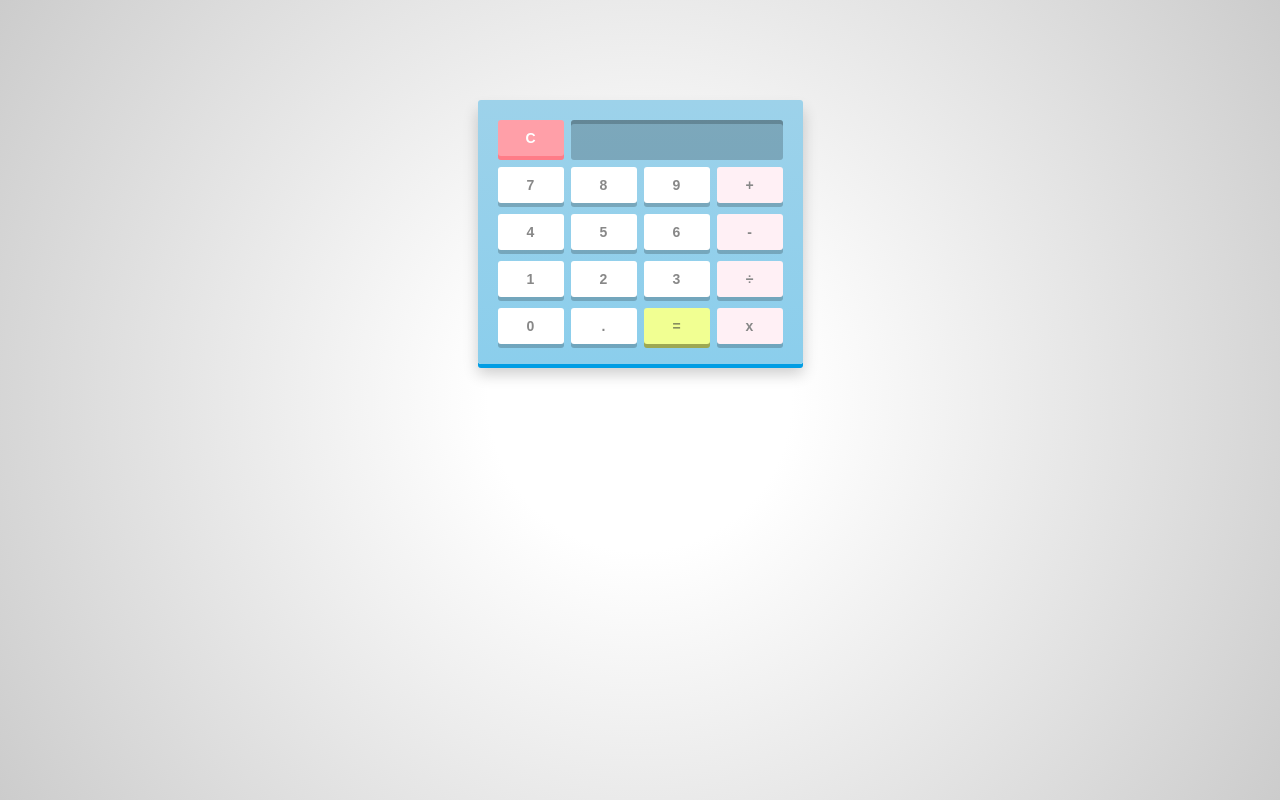
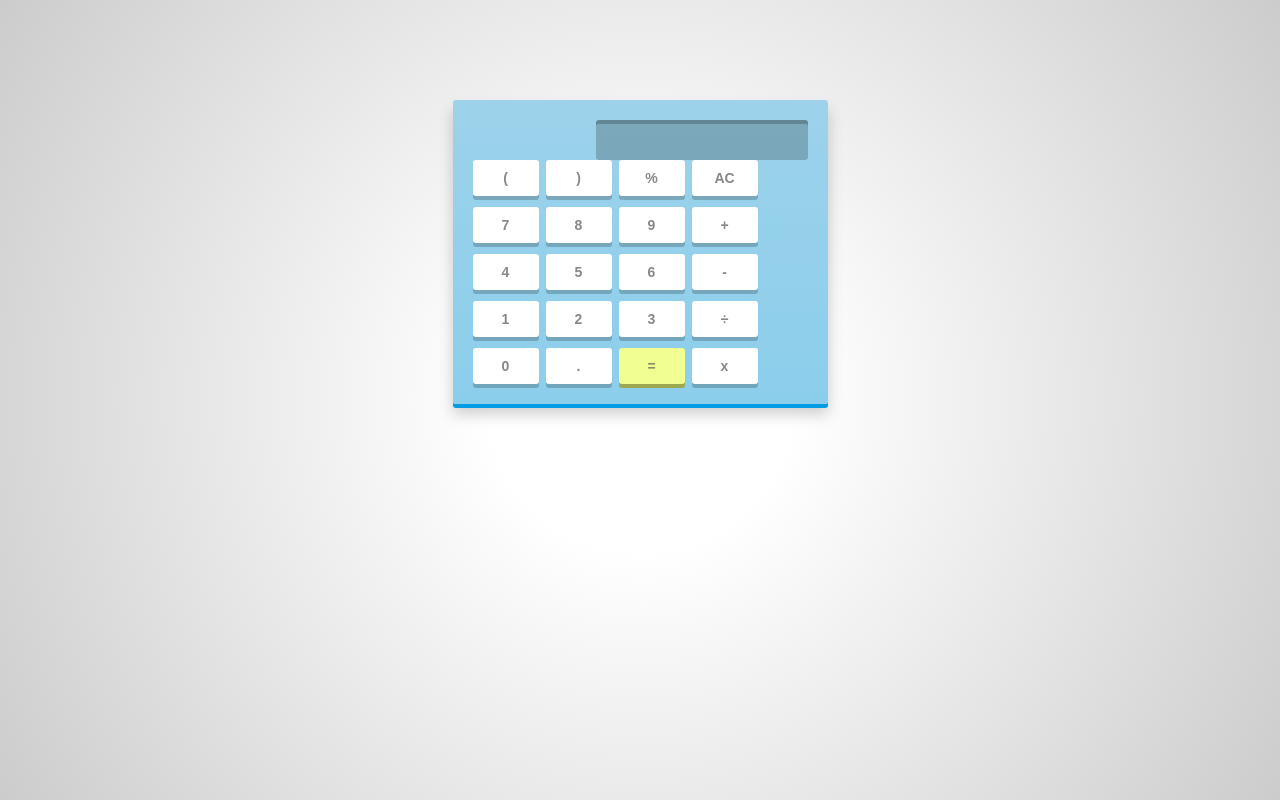
Before and after one commit to GoodBoyNYC/Calculator, a plain HTML site: page index.html in a window 1280 px wide. Drawn offline with Linux system fonts and the light colour scheme.

Commit message:
formatted CSS

```diff
--- a/CSS/calcTheme.css
+++ b/CSS/calcTheme.css
@@ -20,7 +20,7 @@ html {
 
 /* Using box shadows to create 3D effects */
 #calculator {
-	width: 325px;
+	width: 375px;
 	height: auto;
 
 	margin: 100px auto;
@@ -92,10 +92,7 @@ html {
 
 /* Remove right margins from operator keys */
 /* style different type of keys (operators/evaluate/clear) differently */
-.keys span.operator {
-	background: #FFF0F5;
-	margin-right: 0;
-}
+
 
 .keys span.eval {
 	background: #f1ff92;
--- a/index.html
+++ b/index.html
@@ -13,12 +13,15 @@
 <div id="calculator">
 	<!-- Screen and clear key -->
 	<div class="top">
-		<span class="clear">C</span>
 		<div class="screen"></div>
 	</div>
 
 	<div class="keys">
 		<!-- operators and other keys -->
+		<span class="operator">(</span>
+		<span class="operator">)</span>
+		<span class="operator">%</span>
+		<span class="clear">AC</span>
 		<span>7</span>
 		<span>8</span>
 		<span>9</span>
```
